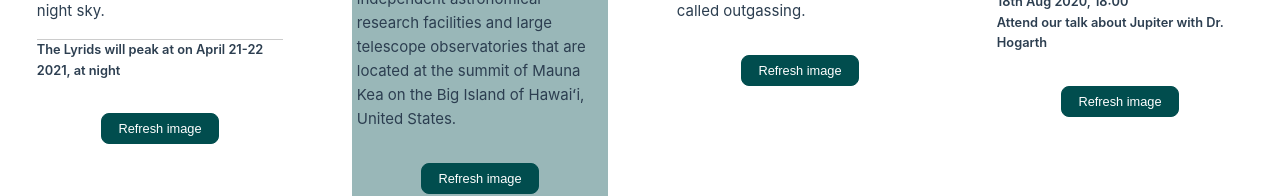
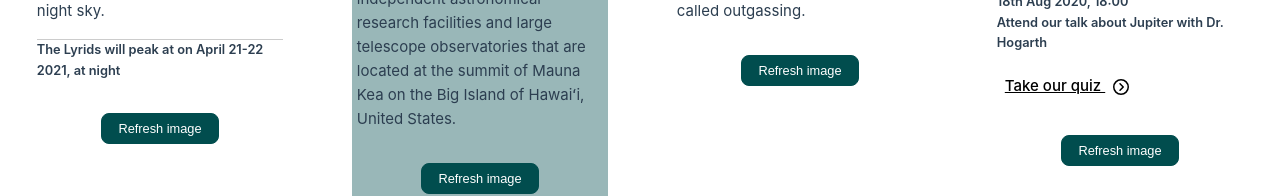
Before and after one commit to OliHickie/natural-history-museum, a Vue app in the folder app/: page / in a window 1280 px wide. Shown: the part 502-698 px from the top of the page. Built offline with nearby package versions, Linux system fonts and the light colour scheme.

Commit message:
Add quiz link to space page

```diff
--- /dev/null
+++ b/app/src/components/icons/ChevronRight.vue
@@ -0,0 +1,5 @@
+<template>
+  <svg xmlns="http://www.w3.org/2000/svg" viewBox="0 0 512 512">
+    <path d="M464 256A208 208 0 1 1 48 256a208 208 0 1 1 416 0zM0 256a256 256 0 1 0 512 0A256 256 0 1 0 0 256zM241 377L345 273c9.4-9.4 9.4-24.6 0-33.9L241 135c-9.4-9.4-24.6-9.4-33.9 0s-9.4 24.6 0 33.9l87 87-87 87c-9.4 9.4-9.4 24.6 0 33.9s24.6 9.4 33.9 0z"/>
+  </svg>
+</template>
--- a/app/src/views/SpacePage.vue
+++ b/app/src/views/SpacePage.vue
@@ -7,8 +7,12 @@
         <div class="highlights">
             <div v-for="(highlight, index) in highlightData" :key="index" class="highlights__highlight">
                 <MuseumHighlight :data="highlight">
+                    <a v-if="highlight.quiz" :href="highlight.quiz" target="_blank" class="highlights__highlight--quiz">
+                        Take our quiz
+                        <ChevronRight class="highlights__highlight--quiz_icon" />
+                    </a>
                     <template v-slot:icon>
-                        <StarIcon class="star-icon" />
+                        <StarIcon class="highlight-icon" />
                     </template>
                 </MuseumHighlight>
             </div>
@@ -20,13 +24,15 @@
 
 <script>
 import StarIcon from '@/components/icons/StarIcon.vue';
+import ChevronRight from '@/components/icons/ChevronRight.vue';
 import MuseumHighlight from './MuseumHighlight.vue';
 
 export default {
     name: 'SpacePage',
     components: {
-    MuseumHighlight,
-    StarIcon
+        MuseumHighlight,
+        StarIcon,
+        ChevronRight
     },
     mixins: [
     ],
@@ -132,10 +138,28 @@ export default {
     grid-template-columns: repeat(4, 1fr);
     &__highlight {
         padding: 2rem;
+        &--quiz {
+            color: #000;
+            display: inline-block;
+            margin-top: 1rem;
+            font-weight: 500;
+            padding: 0.5rem;
+            border-radius: 0.5rem;
+            line-height: 1;
+            &:hover {
+                background-color: #EDEDED;
+            }
+            &_icon {
+                height: 1rem;
+                width: 1rem;
+                margin-left: 0.5rem;
+                vertical-align: middle;
+            }
+        }
     }
 }
 
-.star-icon {
+.highlight-icon {
     display: block;
     height: 3rem;
     width: 3rem
```
